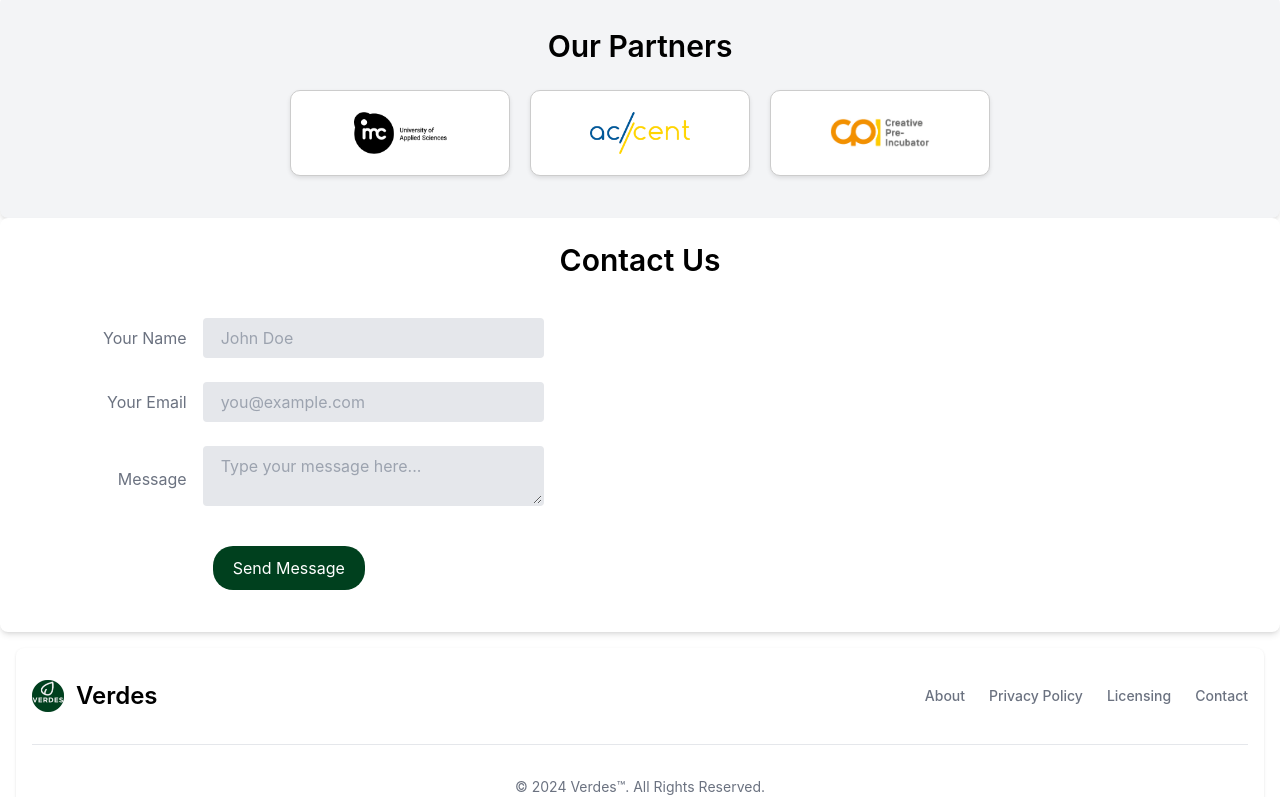
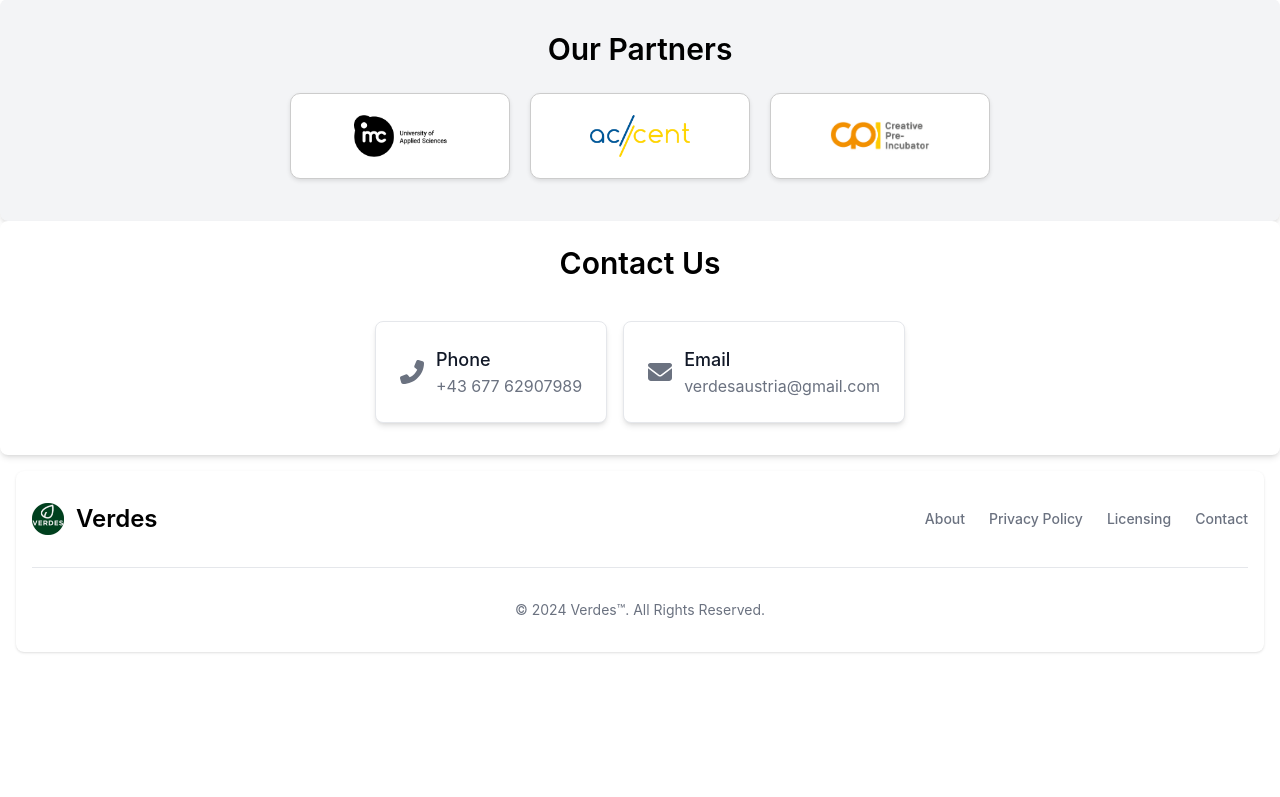
Before and after one commit to Gopinathh22/frontend, a React (Create React App) app: page / in a window 1280 px wide. Shown: the part 2247-3044 px from the top of the page. After the commit the page ends 2915 px from the top, so only its background shows below. Built offline with nearby package versions, Linux system fonts and the light colour scheme.

Commit message:
update v6

```diff
--- a/src/App.css
+++ b/src/App.css
@@ -442,6 +442,7 @@ html {
 .member-info {
   font-size: 15px;
   color: #555;
+  line-height: 1.6;
 }
 
 @media (max-width: 768px) {
--- a/src/lang/de.json
+++ b/src/lang/de.json
@@ -17,8 +17,8 @@
     "aboutTitle": "Lokal, Emissionsfrei, Frisch! Wie?",
     "aboutDes": "Unsere Sorten verwandeln jede Mahlzeit in ein kulinarisches Abenteuer. Erfahren Sie, wer sie herstellt, und warum sie die besten in Österreich sind!",
     "buttonContact": "Kontaktieren Sie uns",
-    "img1Des": "Unsere Microgreens werden in Wien, Österreich, angebaut.",
-    "img2Des": "Wir verwenden nur biologisches Saatgut und kompostierbare Verpackungen.",
+    "img1Des": "Nooa und Gopi lernten sich in der Oberstufe kennen und teilten ihr Interesse an persönlichen Finanzen, Investitionen und Geschäftsangelegenheiten. Diese gemeinsamen Interessen führten zu einer Freundschaft, die später zu einer Geschäftspartnerschaft wurde. Da sie sich bereits seit Jahren kennen, bilden sie ein hervorragendes Team und haben gelernt, neue Ideen und Gedanken effektiv miteinander zu kommunizieren. Darüber hinaus ergänzen ihre unterschiedlichen, aber äußerst wertvollen Fähigkeiten einander perfekt, um ein Team zu bilden, das alle erforderlichen Voraussetzungen für die Gründung und Leitung eines Unternehmens erfüllt. Sie beide sind abenteuerlustig, kontaktfreudig und immer offen für neue Erfahrungen oder Herausforderungen. Sie denken gerne über den Tellerrand hinaus, oder im Fall von Microgreens, über den Rand des Anzuchtkästchens hinaus. Eine Partnerschaft mit ihnen bedeutet nicht nur, einen neuen zuverlässigen, professionellen und innovativen Lieferanten zu gewinnen, sondern auch zwei neue Freunde. Sie freuen sich auf die Zusammenarbeit und darauf, Sie und Ihr Unternehmen kennenzulernen!",
+    "img2Des": "Sie haben Verdes in den Pre-Inkubator der Provinz Niederösterreich gebracht, wo sie entscheidende soziale Kompetenzen erlernten und lernten, wie man ein Unternehmen führt und präsentiert. Bei dem Pitching-Wettbewerb im Mai 2023 erreichte Verdes einen der Top-3-Plätze und gewann die Zulassung zu einem Sommer-Bootcamp für Unternehmertum, wo sie ihre Lernreise fortsetzten. Diese Erfahrungen zeigten, dass erfahrene Fachleute Potenzial im Geschäft sehen, und sie motivierten sie, diesen Weg weiterzugehen. So stehen hier nun zwei Studenten, die sich bemühen, an der Revolution hin zu gesünderen, nachhaltigeren Ernährungsweisen teilzunehmen, während sie die Beziehungen, die sie entlang des Weges knüpfen, mit derselben Sorgfalt pflegen, wie sie ihre jungen Pflanzen pflegen.",
     "pitchDes": "Wir sind ein kleines Unternehmen mit Sitz in Wien, das Microgreens produziert und verkauft. Microgreens sind kleine Sprossen, Infantversionen bekannter Gemüsesorten wie Brokkoli und Rucola. Sie können auf verschiedene Arten verwendet werden, zum Beispiel auf Brot, in einem Salat oder als exklusive Garnitur. (Auf Englisch!)",
     "faqs": [
         {
--- a/src/lang/en.json
+++ b/src/lang/en.json
@@ -17,8 +17,8 @@
     "aboutTitle": "Local, Zero-Emission, Fresh! How?",
     "aboutDes": "Our varieties turn every meal into a culinary adventure. Get to know who makes them, and why they are the best in Austria!",
     "buttonContact": "Contact us",
-    "img1Des": "Our microgreens are grown in Vienna, Austria.",
-    "img2Des": "We use only organic seeds and compostable packaging.",
+    "img1Des": "Nooa and Gopi met in high school, and shared their interest in personal finance, investing and business. These topics started a friendship which then turned into a business partnership. Because we know each other for years already, we make an excellent team and have learned to communicate new ideas and thoughts effectively to each other. Additionally, our different but incredibly valuable skills blend together to make us a team with all necessary requirements to found and run a business. We are both adventurous, outgoing and always open to a new experience or challenge. We think outside the box, or in the case of microgreens, outside of the tray. Partnering with us means not only gaining a new reliable, professional and innovative supplier, but also two new buddies. We look forward to collaborating and getting to know you and your business!",
+    "img2Des": "We have taken Verdes to the Pre-Incubator of the province of Lower Austria, where we learned crucial soft skills and how to run and pitch a business. At the pitching contest in May 2023, Verdes achieved a top 3 position and we won admittance to a Summer Boot Camp about entrepreneurship, where we continued our learning journey. These experiences showed that seasoned professionals see potential in the business, and they motivated us to continue and follow this path. So, here we are, two students trying to participate in the revolution towards, healthier, more sustainable diets, all the while tending the relationships we form along the way with the same care we tend to our young plants with.",
     "pitchTitle": "Our Pitch",
     "pitchDes": "We are a small business based in Vienna that produces and sells microgreens. Microgreens are small sprouts, infant versions of known vegetable types like broccoli and arugula. They can be used in a variety of ways, for example on bread, in a salad or as a deluxe garnish.",
     "faqs": [
--- a/src/routes/about-us.js
+++ b/src/routes/about-us.js
@@ -62,7 +62,7 @@ const AboutUs = () => {
               />
             </div>
             <div className="md:w-1/2 w-full">
-              <p className="text-lg">{t("img1Des")}.</p>
+              <p className="text-lg">{t("img1Des")}</p>
             </div>
           </div>
 
--- a/src/routes/home.js
+++ b/src/routes/home.js
@@ -13,6 +13,8 @@ import accent from "../img/logo_accent.png";
 import cpi from "../img/logo_cpi.png";
 import verdes from "../img/Verdes_Logo.png";
 import { useTranslation } from "react-i18next";
+import { FontAwesomeIcon } from "@fortawesome/react-fontawesome";
+import { faPhoneAlt, faEnvelope } from "@fortawesome/free-solid-svg-icons";
 
 // Accordion functionality for FAQ
 
@@ -274,7 +276,43 @@ const Home = () => {
             Contact Us
           </h2>
           <br></br>
-          <form onSubmit={handleSubmit} className="w-full max-w-lg">
+          <div className="flex flex-col md:flex-row justify-center items-center md:space-x-4 space-y-4 md:space-y-0">
+            {/* Phone Box */}
+            <a href="tel:+4367762907989">
+              <div className="p-6 max-w-sm bg-white rounded-lg border border-gray-200 shadow-md hover:bg-gray-100">
+                <div className="flex items-center space-x-3">
+                  {/* Font Awesome Phone Icon */}
+                  <FontAwesomeIcon
+                    icon={faPhoneAlt}
+                    className="text-gray-500 w-6 h-6"
+                  />
+                  <div>
+                    <p className="text-lg font-medium text-gray-900">Phone</p>
+                    <p className="text-gray-500">+43 677 62907989</p>
+                  </div>
+                </div>
+              </div>
+            </a>
+
+            {/* Email Box */}
+            <a href="mailto:verdesaustria@gmail.com">
+              <div className="p-6 max-w-sm bg-white rounded-lg border border-gray-200 shadow-md hover:bg-gray-100">
+                <div className="flex items-center space-x-3">
+                  {/* Font Awesome Envelope Icon */}
+                  <FontAwesomeIcon
+                    icon={faEnvelope}
+                    className="text-gray-500 w-6 h-6"
+                  />
+                  <div>
+                    <p className="text-lg font-medium text-gray-900">Email</p>
+                    <p className="text-gray-500">verdesaustria@gmail.com</p>
+                  </div>
+                </div>
+              </div>
+            </a>
+          </div>
+
+          {/*<form onSubmit={handleSubmit} className="w-full max-w-lg">
             <div className="md:flex md:items-center mb-6">
               <div className="md:w-1/3">
                 <label
@@ -348,7 +386,7 @@ const Home = () => {
                 </button>
               </div>
             </div>
-          </form>
+          </form>*/}
         </div>
       </section>
 
```
